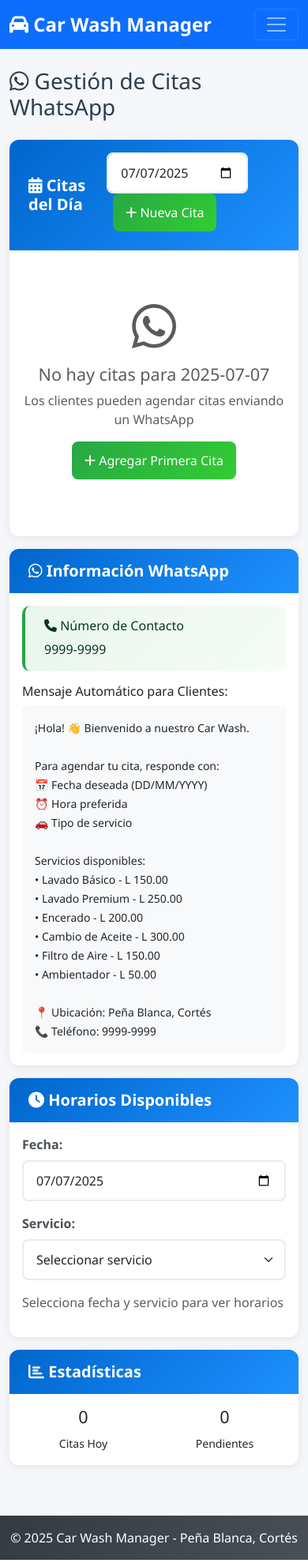
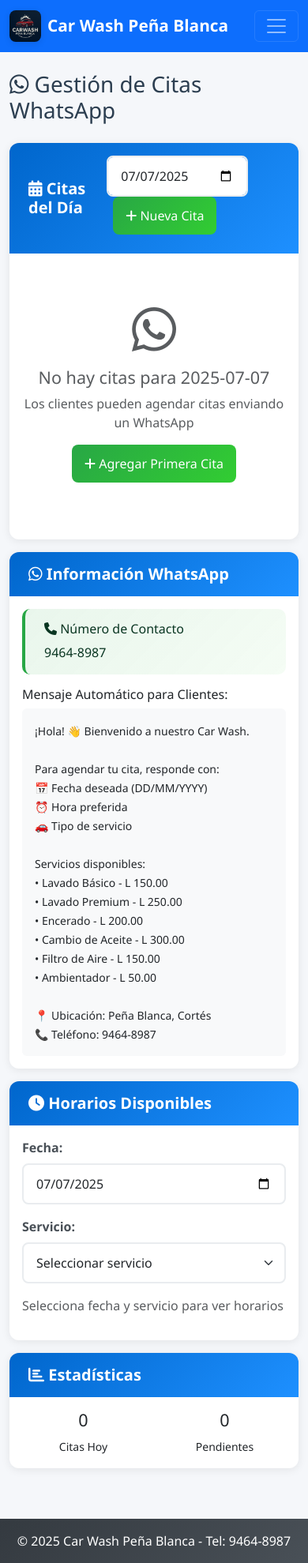
Before and after one commit to denniscastillo202020/carwash, a Flask app: page /appointments in a window 390 px wide. Shown: the whole page at 79% size. Run offline with Flask 3, Linux system fonts and the light colour scheme.

Commit message:
Update application to reflect car wash business name, logo, and contact number
Updates the app name, adds the company logo, and changes the contact phone number to 9464-8987 across all relevant files.

Replit-Commit-Author: Agent
Replit-Commit-Session-Id: 6ea254a7-c7e5-4e2a-a7f0-f95f07e8a03f
Replit-Commit-Screenshot-Url: https://storage.googleapis.com/screenshot-production-us-central1/90c9404c-de1e-4d9e-9437-8fb21871627e/472966eb-1b03-4520-9ac6-bbb468ded5ac.jpg

```diff
--- a/routes.py
+++ b/routes.py
@@ -439,7 +439,7 @@ Tu cita ha sido confirmada:
 ¡Te esperamos en nuestro car wash!
 
 Ubicación: Peña Blanca, Cortés
-Teléfono: 9999-9999"""
+Teléfono: 9464-8987"""
 
         success, response = send_whatsapp_message(customer.phone, message)
         if success:
--- a/static/css/style.css
+++ b/static/css/style.css
@@ -23,7 +23,14 @@ body {
 /* Navigation Enhancements */
 .navbar-brand {
     font-weight: bold;
-    font-size: 1.5rem;
+    font-size: 1.3rem;
+    display: flex;
+    align-items: center;
+}
+
+.navbar-brand img {
+    border-radius: 8px;
+    box-shadow: 0 2px 8px rgba(0, 0, 0, 0.1);
 }
 
 .navbar-nav .nav-link {
--- a/templates/appointments.html
+++ b/templates/appointments.html
@@ -118,7 +118,7 @@
             <div class="card-body">
                 <div class="alert alert-success">
                     <h6><i class="fas fa-phone"></i> Número de Contacto</h6>
-                    <p class="mb-0">9999-9999</p>
+                    <p class="mb-0">9464-8987</p>
                 </div>
 
                 <h6>Mensaje Automático para Clientes:</h6>
@@ -135,7 +135,7 @@
                         {% endfor %}
                         <br>
                         📍 Ubicación: Peña Blanca, Cortés<br>
-                        📞 Teléfono: 9999-9999
+                        📞 Teléfono: 9464-8987
                     </small>
                 </div>
             </div>
@@ -205,7 +205,7 @@
                             <div class="mb-3">
                                 <label class="form-label">Teléfono del Cliente *</label>
                                 <input type="tel" class="form-control" name="customer_phone"
-                                       id="appointmentPhone" placeholder="9999-9999" required>
+                                       id="appointmentPhone" placeholder="9464-8987" required>
                             </div>
                             <div class="mb-3">
                                 <label class="form-label">Nombre del Cliente *</label>
--- a/templates/base.html
+++ b/templates/base.html
@@ -17,7 +17,8 @@
     <nav class="navbar navbar-expand-lg navbar-dark bg-primary">
         <div class="container">
             <a class="navbar-brand" href="{{ url_for('index') }}">
-                <i class="fas fa-car"></i> Car Wash Manager
+                <img src="{{ url_for('static', filename='images/logo.jpg') }}" alt="Car Wash Peña Blanca" height="40" class="me-2">
+                Car Wash Peña Blanca
             </a>
 
             <button class="navbar-toggler" type="button" data-bs-toggle="collapse" data-bs-target="#navbarNav">
@@ -83,7 +84,7 @@
     <!-- Footer -->
     <footer class="bg-light text-center py-3 mt-5">
         <div class="container">
-            <p class="mb-0">&copy; 2025 Car Wash Manager - Peña Blanca, Cortés</p>
+            <p class="mb-0">&copy; 2025 Car Wash Peña Blanca - Tel: 9464-8987</p>
         </div>
     </footer>
 
--- a/templates/customers.html
+++ b/templates/customers.html
@@ -171,7 +171,7 @@
                     </div>
                     <div class="mb-3">
                         <label class="form-label">Teléfono *</label>
-                        <input type="tel" class="form-control" name="phone" required placeholder="9999-9999">
+                        <input type="tel" class="form-control" name="phone" required placeholder="9464-8987">
                     </div>
                     <div class="mb-3">
                         <label class="form-label">Email</label>
--- a/templates/invoice.html
+++ b/templates/invoice.html
@@ -23,7 +23,7 @@
                     <div class="mb-3">
                         <label class="form-label">Teléfono *</label>
                         <input type="tel" class="form-control" name="customer_phone" id="customerPhone"
-                               placeholder="9999-9999" required>
+                               placeholder="9464-8987" required>
                         <small class="form-text text-muted">Buscar cliente existente</small>
                     </div>
                     <div class="mb-3">
--- a/templates/print_invoice.html
+++ b/templates/print_invoice.html
@@ -142,10 +142,10 @@
 
     <!-- Invoice Header -->
     <div class="header">
-        <div class="logo">CAR WASH</div>
+        <div class="logo">CAR WASH PEÑA BLANCA</div>
         <div class="business-info">
             Peña Blanca, Cortés<br>
-            Tel: 9999-9999<br>
+            Tel: 9464-8987<br>
             Honduras
         </div>
     </div>
@@ -286,7 +286,7 @@
 
         <div style="margin: 10px 0; font-size: 9px;">
             Síguenos en redes sociales<br>
-            WhatsApp: 9999-9999<br>
+            WhatsApp: 9464-8987<br>
             Ubicación: Peña Blanca, Cortés
         </div>
 
```
Also changed, not shown: replit.md (+8 -2 lines), static/images/logo.jpg (added).
